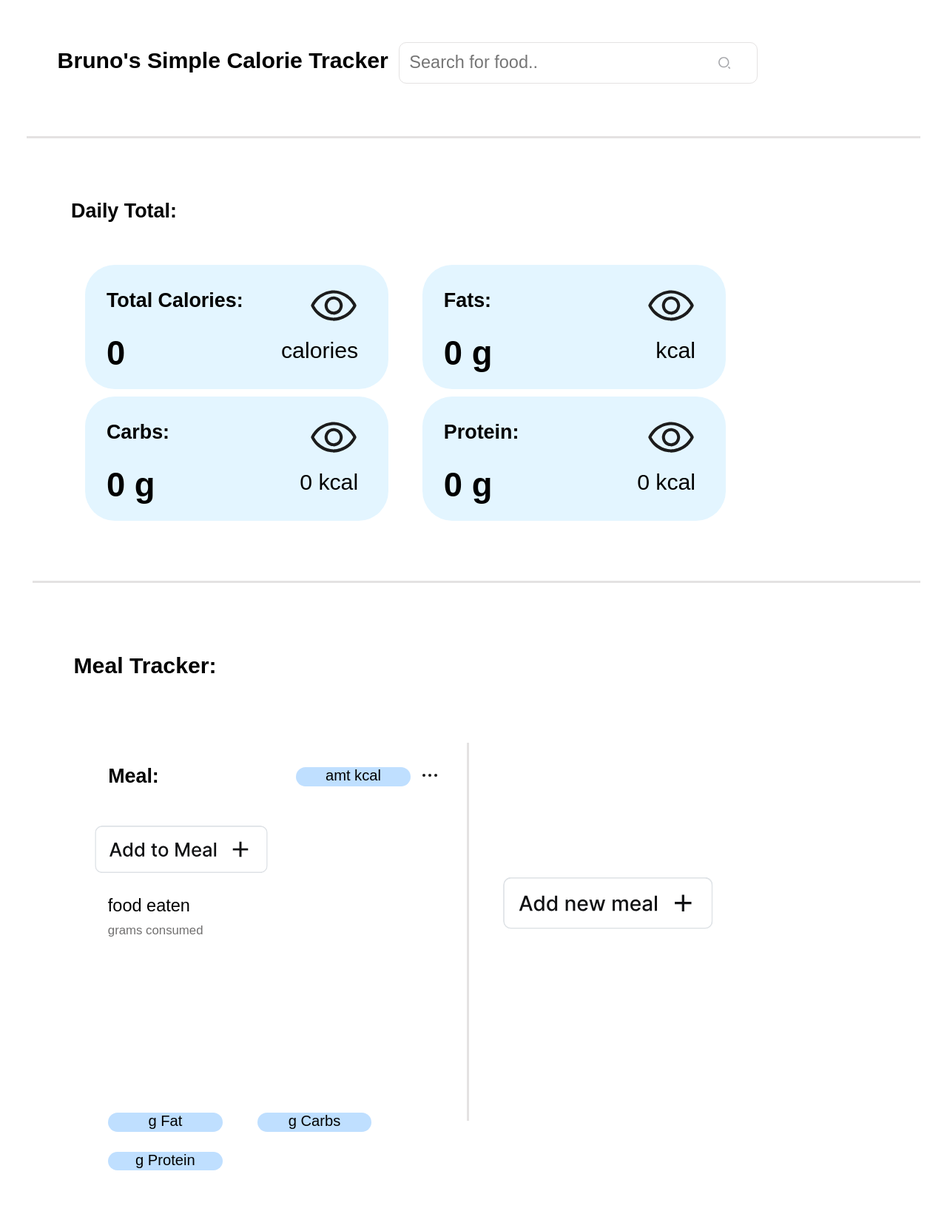
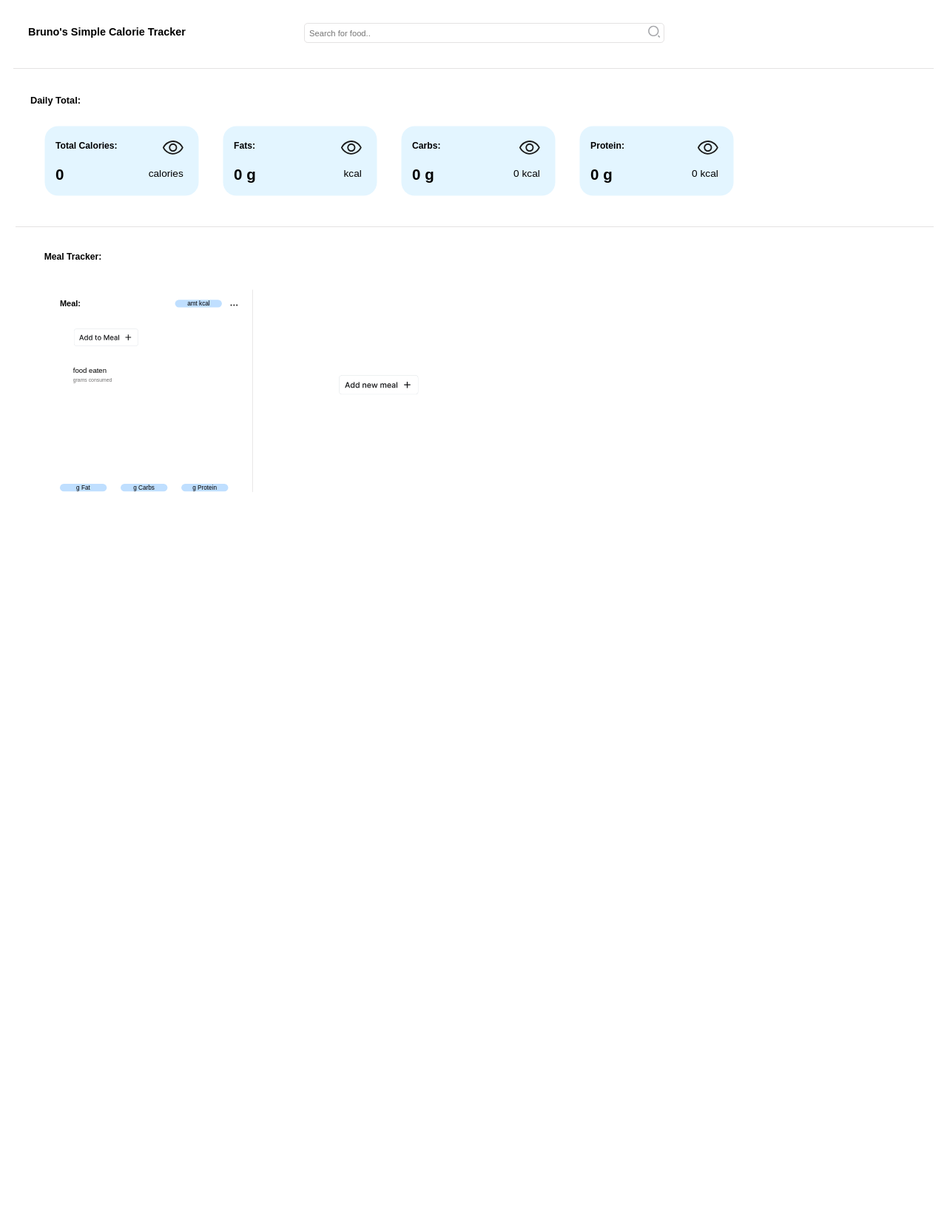
Before and after one commit to BrunoDDelgado/Bsct_app, a Flask app: page / in a window 1280 px wide. Shown: the whole page at 74% size. After the commit the page ends 665 px from the top, so only its background shows below. Run offline with Flask 3, Linux system fonts and the light colour scheme; data that the repository does not hold is empty.

Commit message:
fixed frontend bug

```diff
--- a/BSCT/BSCTMainProject/main.py
+++ b/BSCT/BSCTMainProject/main.py
@@ -1,4 +1,5 @@
 from flask import Flask, render_template, request, session
+from flask_cors import CORS
 from pprint import pprint
 import uuid
 from waitress import serve
@@ -14,6 +15,8 @@ import meal_total
 # build class for route funcs
 
 app = Flask(__name__)
+CORS(app)
+
 app.secret_key = os.urandom(24)
 
 @app.route('/')
--- a/BSCT/BSCTMainProject/static/css/bsct_style.css
+++ b/BSCT/BSCTMainProject/static/css/bsct_style.css
@@ -1,7 +1,7 @@
 /* <<<GENERAL RULES>>> */
 html{
   font-family: 'Arial';
-  font-size: 1.45rem;
+  font-size: 16px;
 }
 
 body{
@@ -1338,122 +1369,272 @@ img:hover{
   }
 
   #name-save-card{
-    left:20%;
-    height: 38%;
-    min-width: 13rem;
+    left:10%;
+    top:15%;
+    width:80vw;
+    height: 60vh;
     font-size: 0.8rem;
   }
 }
 
-
-/* laptops -> lower res screen */
-@media (max-width: 1700px) {
+/* lower res screen */
+@media (min-width:1100px) and (max-width: 1499px) {
   html{
-    font-size: 1.23rem;
-  }
-
+    font-size: 1rem;
+  }
+
+  .macro-cards{
+    transform: scale(0.95);
+  }
+
+  .cards{
+    font-size: 0.8rem;
+    margin-top:1.6rem;
+  }
+
+  .macro-display h1{
+    margin-top: 1.5rem;
+    margin-left: 0.5rem;
+  }
+
+  .meal-tracker{
+    transform: scale(0.95);
+    margin-top: 0.15rem;
+    max-height: 42vh;
+  }
+
+  #meal-tracker-title{
+    margin-top: 1.4rem;
+    margin-left: 0.5rem;
+    margin-bottom:0.5rem;
+    font-size: 0.8rem;
+  }
+
+  #meal-tracker-secondary-container{
+    margin-bottom: 1rem;
+  }
+
+  #add-to-meal{
+    transform: scale(0.7);
+    left: -3%;
+    top:10%;
+    margin-bottom: 1rem;
+  }
+
+  #add-new-meal-btn{
+    transform: scale(0.7);
+  }
+
+  #option-button{
+    margin-top:0rem;
+    transform: scale(0.9);
+  }
+
+  .meal-builder{
+    margin-left: 0rem;
+    transform: scale(0.9);
+    width: 25vw;
+  }
+
+  .bottom-buttons{
+    transform: scale(0.8);
+  }
+
+  .bottom-buttons #cancel-btn{
+    transform: scale(0.8);
+  }
+
+
+  #name-save-btn{
+    transform: scale(0.8);
+  }
+
+  #mb-cancel-btn-amt{
+    transform: scale(0.6);
+  }
+
+  #mb-add-btn{
+    transform: scale(0.6);
+    left: 35%;
+  }
+
+  #cancel-btn-save{
+    transform: scale(0.5);
+    right: 10%;
+  }
+
+  #save-btn{
+    transform: scale(0.5);
+  }
+
+  #cancel-btn-amt{
+    transform: scale(0.6);
+    right:90%;
+  }
+
+  #add-btn{
+    transform: scale(0.6);
+    right:20%;
+  }
+}
+
+/* 1080 */
+@media (min-width:1500px) and (max-width: 2150px) {
+  html{
+    font-size: 1.5rem;
+  }
   .meal-builder{
     width: 24vw;
   }
 
   #add-to-meal{
+    transform: scale(0.9);
+    left: 0%;
+    margin-bottom: 1rem;
+  }
+
+  .add-new-meal{
+    transform: scale(0.85);
+  }
+
+  #option-button{
+    margin-top:0rem;
     transform: scale(1);
-    left: 1%;
-    margin-bottom: 1rem;
-  }
-
-  .add-new-meal{
-    transform: scale(0.90);
-  }
-
-}
-
-/* 1080 */
-@media (max-width: 2000px) {
+  }
+
+  .bottom-buttons #cancel-btn{
+    transform: scale(0.85);
+  }
+
+  #name-save-btn{
+    transform: scale(0.85);
+  }
+}
+
+/* 1440 */
+@media (min-width:2200px) and (max-width: 3700px) {
   html{
-    font-size: 1.3rem;
+    font-size:1.8rem;
+  }
+
+  #option-button{
+    margin-top:0.2rem;
+    transform: scale(2.1);
+  }
+
+  #add-to-meal{
+    margin-left: 1.1rem;
+    margin-bottom: 1.2rem;
   }
 
   .meal-builder{
-    width: 24vw;
+    width: 23vw;
+  }
+
+  .bottom-buttons #cancel-btn{
+    transform: scale(1.2);
+    margin-left:2rem;
+   }
+
+  #name-save-btn{
+    transform: scale(1.2);
+    margin-left:3rem;
+  }
+
+  #mb-cancel-btn-amt{
+    transform: scale(1);
+  }
+
+  #mb-add-btn{
+    transform: scale(1);
+    left: 65%;
+  }
+
+  #cancel-btn-save{
+    transform: scale(0.8);
+    right: 10%;
+  }
+
+  #save-btn{
+    transform: scale(0.8);
+  }
+
+  #cancel-btn-amt{
+    transform: scale(0.8);
+    right:90%;
+  }
+
+  #add-btn{
+    transform: scale(1);
+    right:20%;
+  }
+}
+
+/* big screens */
+@media (min-width:3500px) {
+  html{
+    font-size: 2.5rem;
+  }
+
+ #option-button{
+    margin-top:0.2rem;
+    transform: scale(2.1);
   }
 
   #add-to-meal{
-    transform: scale(1.05);
-    left: 1%;
-    margin-bottom: 1rem;
-  }
-
-  .add-new-meal{
-    transform: scale(0.95);
-  }
-
-}
-
-/* big screens  - 2k +*/
-@media (max-width:3000px) {
-  html{
-    font-size: 1.8rem;
+    transform:scale(2);
+    margin-left: 2rem;
+    margin-bottom: 1.2rem;
+  }
+
+  #add-new-meal-btn{
+    transform: scale(2);
   }
 
   .meal-builder{
-    margin-right: 0rem;
-    width: 25vw;
-  }
-
-  #add-to-meal{
-    transform: scale(1.4);
-    left: 1%;
-  }
-
-  .add-new-meal{
-    transform: scale(1.2);
-  }
-
-}
-
-@media (max-width:3000px) {
-  html{
-    font-size: 1.8rem;
-  }
-
-  .meal-builder{
-    margin-right: 0rem;
-    width: 25vw;
-  }
-
-  #add-to-meal{
-    transform: scale(1.4);
-    left: 1%;
-  }
-
-  .add-new-meal{
-    transform: scale(1.2);
-  }
-
-}
-
-@media (max-width:5000px) {
-  html{
-    font-size: 2.1rem;
-  }
-
-  .meal-builder{
-    margin-right: 0rem;
-    width: 25vw;
-  }
-
-  #add-to-meal{
+    width: 23vw;
+  }
+
+  .bottom-buttons #cancel-btn{
     transform: scale(1.6);
-    left: 1%;
-  }
-
-  .add-new-meal{
-    transform: scale(1.4);
-  }
-
-}
-
+    margin-left:2rem;
+   }
+
+  #name-save-btn{
+    transform: scale(1.6);
+    margin-left:3rem;
+  }
+
+  #mb-cancel-btn-amt{
+    transform: scale(1.6);
+  }
+
+  #mb-add-btn{
+    transform: scale(1.6);
+    margin-left: 3rem;
+  }
+
+  #cancel-btn-save{
+    margin-top:0.5rem;
+    transform: scale(1.1);
+  }
+
+  #save-btn{
+    margin-top:0.5rem;
+    transform: scale(1.1);
+  }
+
+  #cancel-btn-amt{
+    transform: scale(1.6);
+    right:90%;
+  }
+
+  #add-btn{
+    transform: scale(1.6);
+    left:55%;
+  }
+
+}
 
 /* ******************TODO******************
 - media queries will need more detail -> for now = workable
--- a/BSCT/BSCTMainProject/static/js/bsct_main_script.js
+++ b/BSCT/BSCTMainProject/static/js/bsct_main_script.js
@@ -36,7 +36,11 @@ document.addEventListener("DOMContentLoaded", function(){
 
     ui.mbBuilderSearchBarForm.addEventListener("submit", async (e) =>{
         e.preventDefault();
-        ui.searchbarForm.dispatchEvent(new Event('submit'));
+        if (ui.searchbarForm.requestSubmit) {
+            ui.searchbarForm.requestSubmit();
+        } else {
+            ui.searchbarForm.submit();
+        }
     });
 
     ui.addToMealBuilder.addEventListener('click', (e) =>{
@@ -46,7 +50,11 @@ document.addEventListener("DOMContentLoaded", function(){
 
     ui.addFoodBtn.addEventListener('click', function(event){
         event.preventDefault();
-        ui.mbAmmountForm.dispatchEvent(new Event('submit'));
+        if (ui.mbAmmountForm.requestSubmit) {
+            ui.mbAmmountForm.requestSubmit();
+        } else {
+            ui.mbAmmountForm.submit();
+        }
     });
 
     ui.mbAmmountForm.addEventListener('submit', async function(event){
@@ -69,6 +77,11 @@ document.addEventListener("DOMContentLoaded", function(){
 
     ui.saveMeal.addEventListener('click', () =>{
         ui.nameMealForm.dispatchEvent(new Event('submit'));
+        if (ui.nameMealForm.requestSubmit) {
+            ui.nameMealForm.requestSubmit();
+        } else {
+            ui.nameMealForm.submit();
+        }
     });
 
     ui.addNewMealBtn.addEventListener("click",  function(event){
```
Also changed, not shown: other parts of BSCT/BSCTMainProject/static/css/bsct_style.css (+56 -25 lines), BSCT/BSCTMainProject/wsgi.py (deleted, +0 -7 lines).
